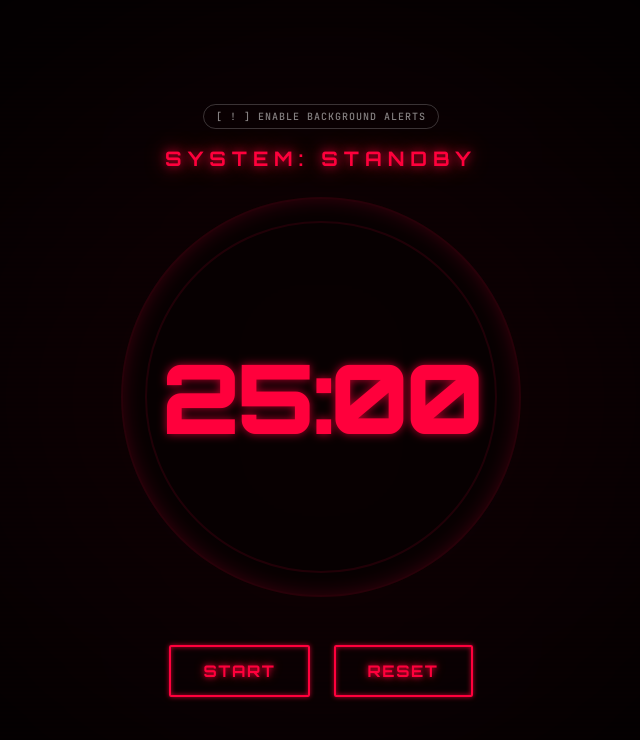
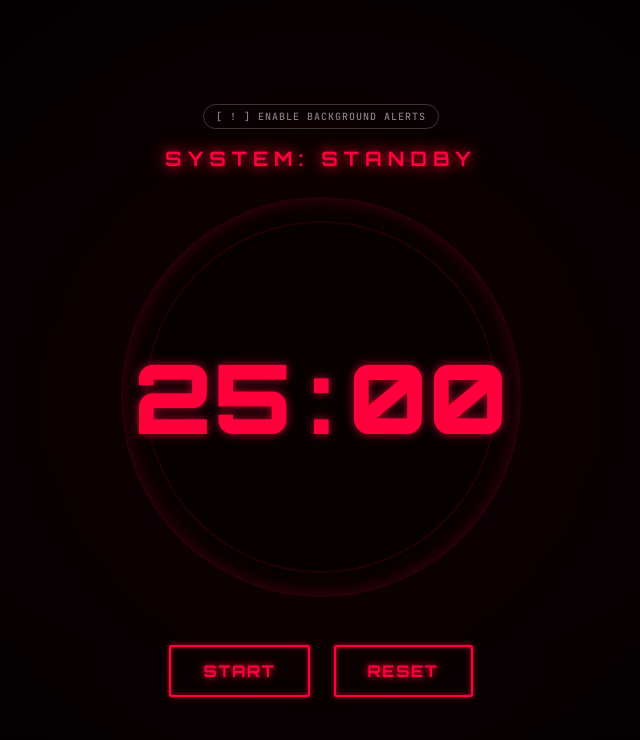
Before and after one commit to iBartChen/pomodoro, a React (Vite) app: page / in a window 1280 px wide. Shown: the top 740 px of the page, without its empty margins (319-959 px from the left). Built offline with nearby package versions, Linux system fonts and the light colour scheme.

Commit message:
Update App.tsx

```diff
--- a/App.tsx
+++ b/App.tsx
@@ -122,7 +122,7 @@ const App: React.FC = () => {
     return () => { if (timerRef.current) clearInterval(timerRef.current); };
   }, [isActive, syncTime]);
 
-  // Mobile/iOS Wake-up sync (The most critical part for iOS)
+  // Mobile/iOS Wake-up sync
   useEffect(() => {
     const handleSync = () => {
       if (document.visibilityState === 'visible') {
@@ -133,7 +133,7 @@ const App: React.FC = () => {
 
     window.addEventListener('visibilitychange', handleSync);
     window.addEventListener('focus', handleSync);
-    window.addEventListener('pageshow', handleSync); // Important for iOS BF Cache
+    window.addEventListener('pageshow', handleSync);
 
     return () => {
       window.removeEventListener('visibilitychange', handleSync);
@@ -148,11 +148,13 @@ const App: React.FC = () => {
     }
   }, [mode, isActive, surgeActive]);
 
-  const formatTime = (seconds: number) => {
-    const mins = Math.floor(seconds / 60);
-    const secs = seconds % 60;
-    return `${mins.toString().padStart(2, '0')}:${secs.toString().padStart(2, '0')}`;
+  const getTimerDisplay = (seconds: number) => {
+    const mins = Math.floor(seconds / 60).toString().padStart(2, '0');
+    const secs = (seconds % 60).toString().padStart(2, '0');
+    return { mins, secs };
   };
+
+  const { mins, secs } = getTimerDisplay(timeLeft);
 
   const radius = 175;
   const circumference = 2 * Math.PI * radius;
@@ -201,14 +203,15 @@ const App: React.FC = () => {
               )}
             </svg>
 
-            <div className="font-['Orbitron'] text-6xl sm:text-8xl font-black tracking-tighter transition-all duration-700 z-10"
+            <div className="flex items-center font-['Orbitron'] text-6xl sm:text-8xl font-black transition-all duration-700 z-10"
               style={{ color: theme.primary, textShadow: `0 0 10px ${theme.glow}` }}>
-              {formatTime(timeLeft)}
+              <span className="tabular-nums">{mins}</span>
+              <span className="mx-2 sm:mx-4 opacity-70 flicker">:</span>
+              <span className="tabular-nums">{secs}</span>
             </div>
           </div>
         </div>
 
-        {/* 這裡確保按鈕容器與內容置中 */}
         <div className="mt-12 flex flex-row gap-6 w-full justify-center items-center">
           <NeonButton label={isActive ? "PAUSE" : "START"} onClick={toggleTimer} color={theme.primary} glowColor={theme.glow} disabled={surgeActive} />
           <NeonButton label="RESET" onClick={resetTimer} color={theme.primary} glowColor={theme.glow} disabled={surgeActive} />
```
